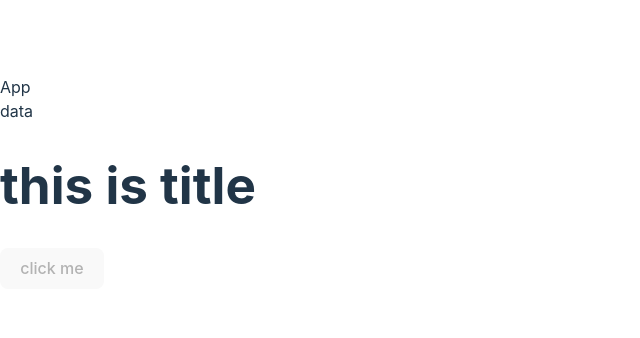
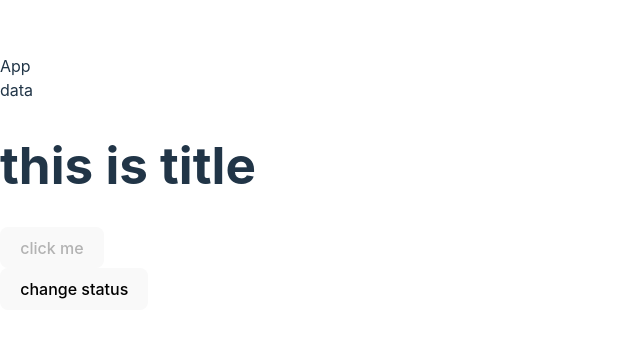
Before and after one commit to JakariaJishan/Playing-with-Typescript, a React (Vite) app: page / in a window 1280 px wide. Shown: the part 218-556 px from the top of the page, without its empty margins (0-640 px from the left). Built offline with nearby package versions, Linux system fonts and the light colour scheme.

Commit message:
Type for UseState

```diff
--- a/src/components/Posts/PostList.tsx
+++ b/src/components/Posts/PostList.tsx
@@ -1,10 +1,15 @@
+import { useState } from "react";
 import PostCard from "./PostCard";
 
 const PostList = () => {
+  type status = "success" | "pending" | "failure";
+  const [value, setValue] = useState<status>("success");
+
   return (
     <div>
       data
       <PostCard title="this is title" disabled={true} />
+      <button onClick={() => setValue("failure")}>change status</button>
     </div>
   );
 };
```
